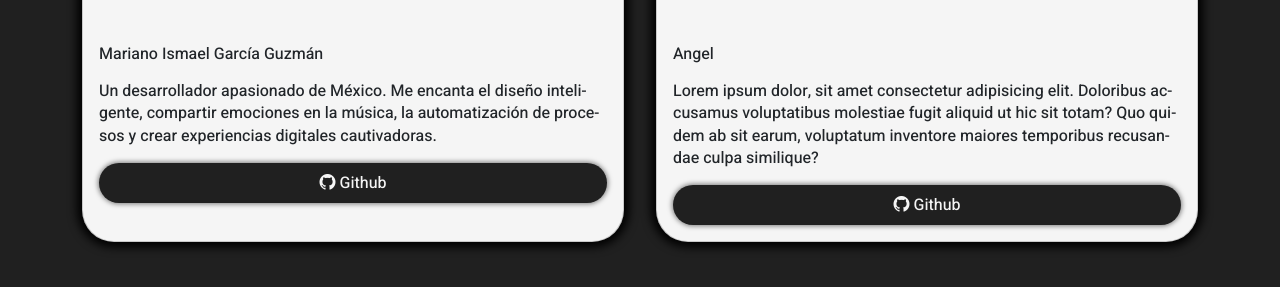
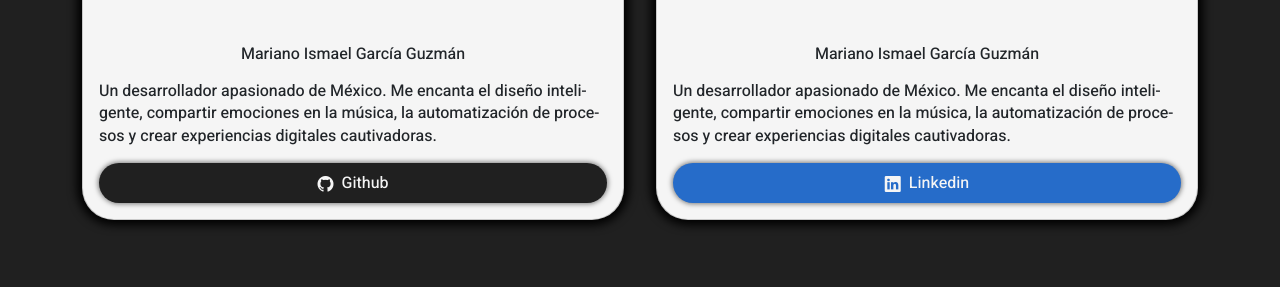
Before and after one commit to MarianoGarciaGz/Cards-IEEE, a plain HTML site: page index.html in a window 1280 px wide. Shown: the part 327-614 px from the top of the page. Drawn offline with nearby package versions, Linux system fonts and the light colour scheme.

Commit message:
linkedin button

```diff
--- a/index.html
+++ b/index.html
@@ -28,23 +28,26 @@
     <section class="container cards pt-5">
         <!-- Mariano -->
         <div class="card">
-            <div class="card-body"> <img src="assets/img/mariano.png" class="card-img rounded-circle mx-auto mb-5">
+            <div class="card-body"> <img src="assets/img/mariano.png" alt="Mariano-photo" class="card-img rounded-circle mx-auto mb-5">
                 <h5 class="card-h5 card-title my-3">Mariano Ismael García Guzmán</h5>
                 <p class="card-p">Un desarrollador apasionado de México. Me encanta el diseño inteligente, compartir
                     emociones en la
                     música, la
                     automatización de procesos y crear experiencias digitales cautivadoras.</p>
-                <a class="card-btn btn w-100 p-2"><i class="bi bi-github me-1"></i>Github</a>
+                <a class="card-btn btn w-100 p-2"><i class="bi bi-github me-2"></i>Github</a>
             </div>
         </div>
-        <!-- Angel -->
+
+        <!-- linkedin -->
         <div class="card">
-            <div class="card-body"> <img src="assets/img/mariano.png" class="card-img rounded-circle mx-auto mb-5">
-                <h5 class="card-h5 card-title my-3">Angel</h5>
-                <p class="card-p">Lorem ipsum dolor, sit amet consectetur adipisicing elit. Doloribus accusamus
-                    voluptatibus molestiae fugit aliquid ut hic sit totam? Quo quidem ab sit earum, voluptatum inventore
-                    maiores temporibus recusandae culpa similique?</p>
-                <a class="card-btn btn w-100 p-2"><i class="bi bi-github me-1"></i>Github</a>
+            <div class="card-body"> <img src="assets/img/mariano.png" alt="Mariano-photo"
+                    class="card-img rounded-circle mx-auto mb-5">
+                <h5 class="card-h5 card-title my-3">Mariano Ismael García Guzmán</h5>
+                <p class="card-p">Un desarrollador apasionado de México. Me encanta el diseño inteligente, compartir
+                    emociones en la
+                    música, la
+                    automatización de procesos y crear experiencias digitales cautivadoras.</p>
+                <a class="card-btn--linkedin btn w-100 p-2"><i class="bi bi-linkedin me-2"></i>Linkedin</a>
             </div>
         </div>
     </section>
--- a/style.css
+++ b/style.css
@@ -9,7 +9,7 @@
     --background: var(--color-black);
     --color-primary: var(--color-black);
     --color-secondary: #ff993c;
-    --color-terciary: #ffc28a;
+    --color-blue: rgb(38, 108, 201);
     --color-shadow: rgba(0, 0, 0, 0.5);
     --shadow: 0 0 5px 1px var(--color-shadow);
     --shadow-hover: 0 0 7px 1px var(--color-shadow);
@@ -35,6 +35,12 @@ body {
     background: var(--background);
 }
 
+/* bootstrap classes */
+
+.bi::before{
+        vertical-align: middle;
+}
+
 .btn {
     border-radius: var(--border);
     border-width: 0;
@@ -46,8 +52,8 @@ body {
 
 .btn:hover {
     transition: 1s;
-    color: var(--color-black);
-    background-color: var(--color-white);
+    color: var(--color-white);
+    background-color:  color-mix(in srgb, var(--color-black) 100%, #fff 75%);
     box-shadow: var(--shadow);
 }
 
@@ -88,15 +94,32 @@ body {
 }
 
 .card:hover {
-    transform: translateY(-10px);
+    transform: translateY(-5px);
 }
 .card-img {
     width: 15em;
     height: auto;
 }
 .card-h5 {
+    text-align: center;
 }
+
 .card-p {
 }
+
 .card-btn {
+    display: flex;
+    justify-content: center;
+    align-items: center;
 }
+
+.card-btn--linkedin{
+    background-color: var(--color-blue);
+}
+.card-btn--linkedin:hover{
+    color: var(--color-white);
+    background-color:  color-mix(in srgb, var(--color-blue) 100%, #fff 75%);
+}
+
+.card-btn--github {
+}
```
